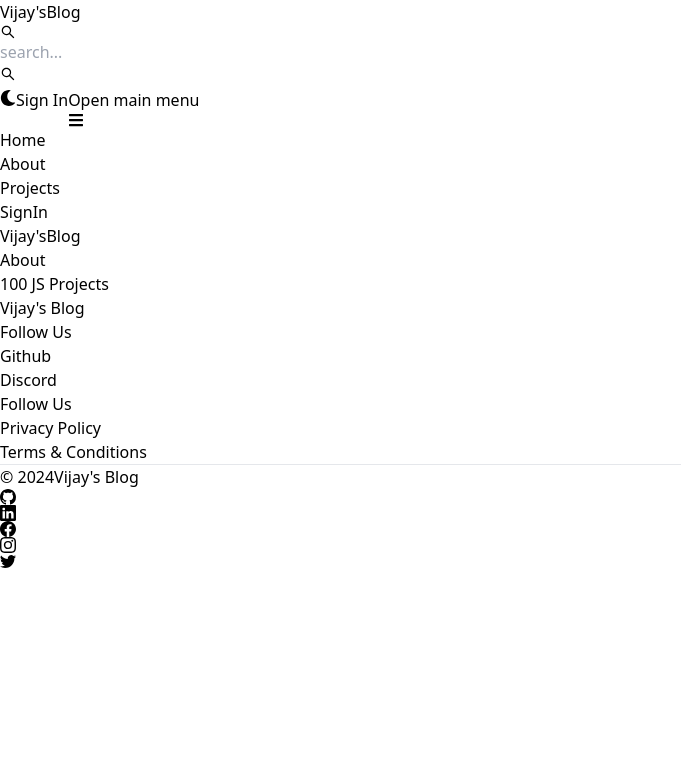
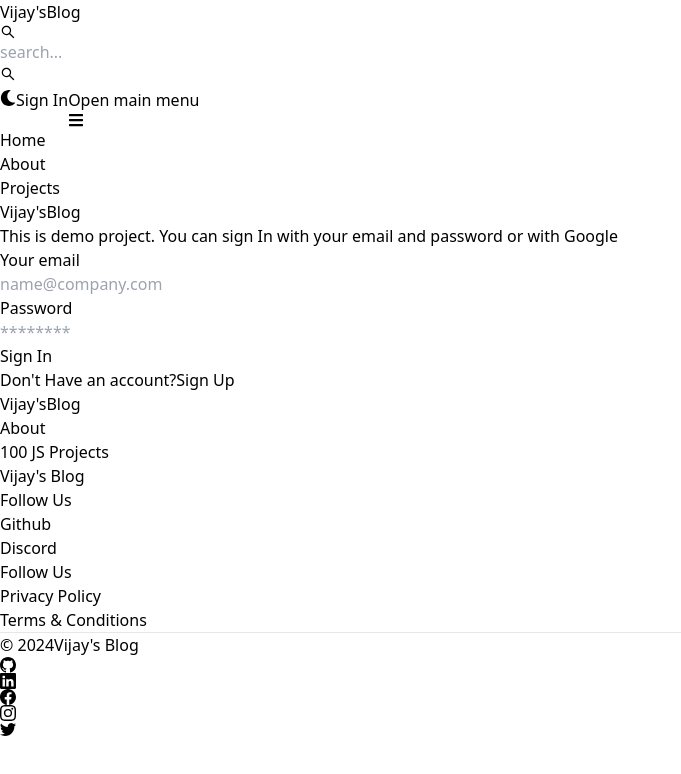
Before and after one commit to myakalwad25/mern_blog, a React app in the folder client/: page /sign-in in a window 1280 px wide. Shown: the top 774 px of the page, without its empty margins (0-681 px from the left). Built offline with nearby package versions, Linux system fonts and the light colour scheme; the HTML template or start-up script is replaced by a standard one.

Commit message:
created and added SignIn page UI

```diff
--- a/client/src/pages/SignIn.jsx
+++ b/client/src/pages/SignIn.jsx
@@ -1,7 +1,103 @@
-// import React from 'react'
+/* eslint-disable react/no-unescaped-entities */
+import {Link, useNavigate} from 'react-router-dom'
+import { Alert, Button, Label, Spinner, TextInput } from 'flowbite-react';
+import { useState } from 'react';
+
 
 export default function SignIn() {
+  const [formData, setFormData] = useState({});
+  const [errorMessage,setErrorMessage] = useState(null);
+  const [loading, setLoading] = useState(false);
+  const navigate = useNavigate();
+  const handleChange =(e)=>{
+    setFormData({...formData,[e.target.id]:e.target.value.trim()})
+
+  }
+  // console.log(formData);
+  const handleSubmit = async(e)=>{
+     e.preventDefault();
+     if( !formData.email || !formData.password) {
+      return setErrorMessage("please fill out all fields.");
+     }
+     try{
+      setLoading(true);
+      setErrorMessage(null);
+      const res = await fetch('/api/auth/signin',
+        {method:'POST',
+         headers:{'Content-Type':'application/json'},
+         body:JSON.stringify(formData),
+        });
+        const data = await res.json();
+        if(data.success == false) {
+          return setErrorMessage(data.message);
+        }
+        setLoading(false);
+        if(res.ok) {
+          navigate('/');
+        }
+     }
+     catch(error){
+        setErrorMessage(error.message);
+        setLoading(false);
+     }
+  };
   return (
-    <div>SignIn</div>
-  )
+    <div className="min-h-screen mt-20">
+      <div className='flex p-3 max-w-3xl mx-auto flex-col md:flex-row md:items-center gap-5'>
+        <div className="flex-1">{/* left side */}
+        <Link to='/' className="font-bold dark:text-white text-4xl">
+          <span className="px-2 py-1 bg-gradient-to-r from-indigo-500 via-purple-500 to-pink-500 rounded-lg text-white">Vijay's</span>
+          Blog
+        </Link>
+        <p className='text-sm mt-5'>
+          This is demo project. You can sign In with your email and password or with Google
+        </p>
+        </div>
+        <div className="flex-1">{/* right side */}
+          <form className='flex flex-col gap-4' onSubmit={handleSubmit}>
+
+            <div>
+              <Label value="Your email"/>
+              <TextInput
+                type='email'
+                placeholder='name@company.com'
+                id='email' onChange={handleChange}></TextInput>
+            </div>
+            <div>
+              <Label value="Password "/>
+              <TextInput
+                type='password'
+                placeholder='********'
+                id='password' onChange={handleChange}></TextInput>
+            </div>
+            <Button gradientDuoTone='purpleToPink' type='submit' disabled={loading}>
+              {
+
+                loading?(
+                  <>
+                <Spinner size='sm'/>
+                <span className='pl-3'>Loading...</span>
+                </>
+                )
+                :'Sign In'
+              }
+            </Button>
+          </form>
+          <div className='flex gap-2 text-sm mt-5'>
+            <span>Don't Have an account?</span>
+            <Link to ='/sign-up' className='text-blue-500'>
+              Sign Up
+            </Link>
+          </div>
+          {
+            errorMessage && (
+              <Alert className='mt-5' color='failure'>
+                {errorMessage}
+              </Alert>
+            )
+          }
+        </div>
+      </div>
+    </div>
+  );
 }
```
